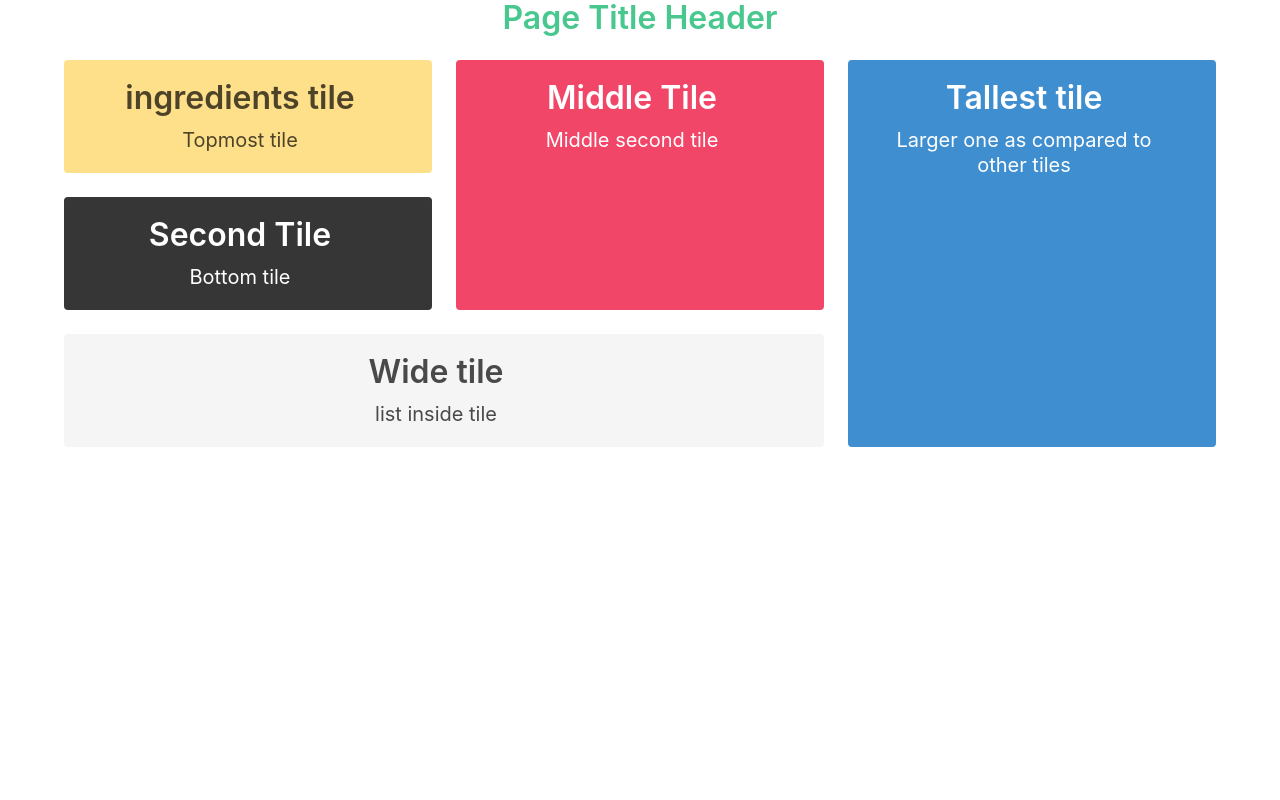
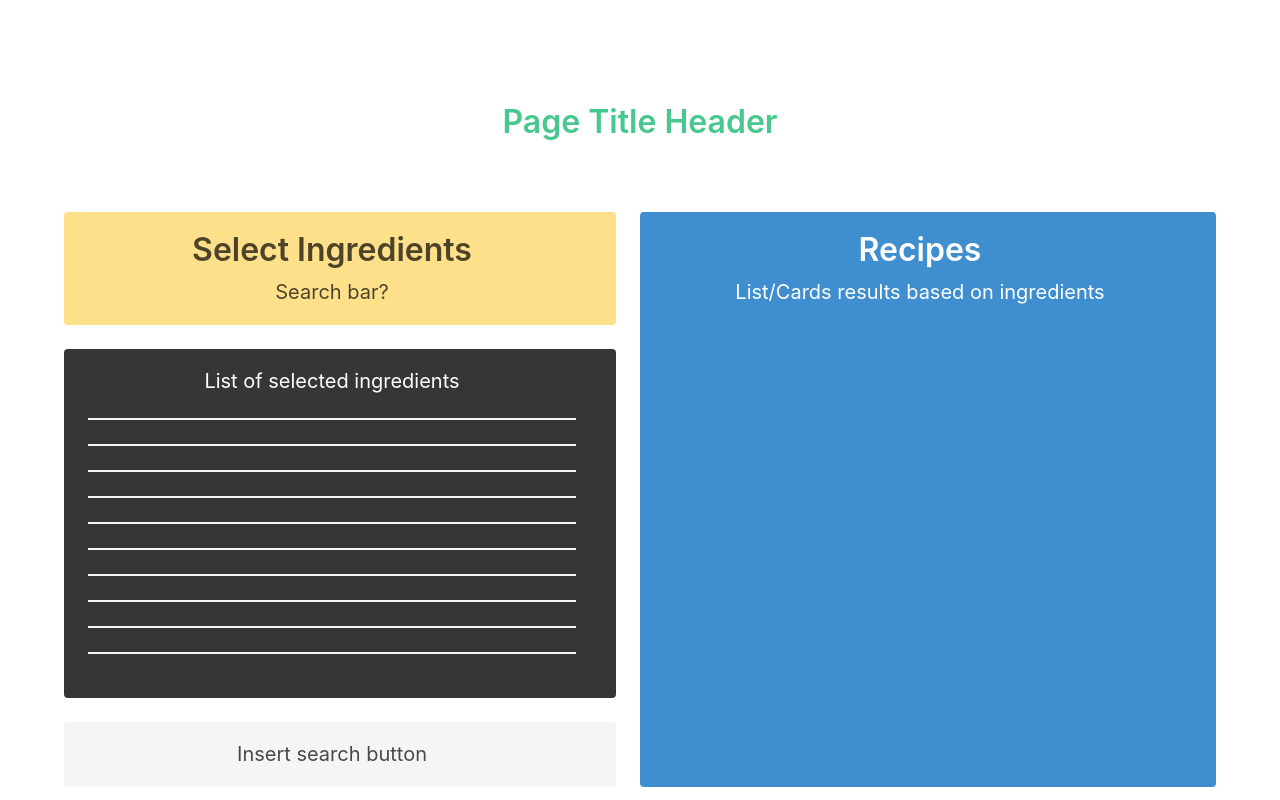
Before and after one commit to mayphamx/What2Eat-FullstackProject, a plain HTML site: page tasty.html in a window 1280 px wide. Drawn offline with nearby package versions, Linux system fonts and the light colour scheme.

Commit message:
edited css framework in the tasty.html

```diff
--- a/tasty.html
+++ b/tasty.html
@@ -14,65 +14,79 @@
 </head>
 
 <body>
-<div class="content container has-text-centered">
+	<div class="content container has-text-centered is-fullheight justify-content-center">
+		<br>
+		<br>
+		<br>
 		<h1 class="title has-text-success">Page Title Header</h1>
+		<br>
+		<br>
+		<!-- <div class="is-fullheight justify-content center"> -->
 
 
-	<!-- Tiles starts here -->
+
+		<!-- ingredients tile -->
 	<div class="tile is-ancestor">
-	<div class="tile is-vertical is-8">
+		<div class="tile is-vertical is-150">
 			<div class="tile">
 				<div class="tile is-parent is-vertical">
 					<article class="tile is-child notification is-warning">
-			<p class="title">ingredients tile</p>
+						<p class="title">Select Ingredients</p>
+						<p class="subtitle">Search bar?</p>
 
-
-			<p class="subtitle">Topmost tile</p>
-
-
+						<!-- second tile -->
 					</article>
 					<article class="tile is-child notification is-dark">
-			<p class="title">Second Tile</p>
-
-
-			<p class="subtitle">Bottom tile</p>
-
-
-			</article>
+						<!-- <p class="title"></p> -->
+						<p class="subtitle">List of selected ingredients</p>
+						<hr>
+						<hr>
+						<hr>
+						<hr>
+						<hr>
+						<hr>
+						<hr>
+						<hr>
+						<hr>
+						<hr>
+<!-- middle tile -->
+			<!-- </article>
 		</div>
 		<div class="tile is-parent">
 			<article class="tile is-child notification is-danger">
 			<p class="title">Middle Tile</p>
 
 
-			<p class="subtitle">Middle second tile</p>
+			<p class="subtitle">Middle second tile</p> -->
 
-
+<!-- wide tile -->
 			</article>
 		</div>
 		</div>
 		<div class="tile is-parent">
 		<article class="tile is-child notification is-light">
-			<p class="title">Wide tile</p>
+			<!-- <p class="title">Wide tile</p> -->
 
 
-			<p class="subtitle">list inside tile</p>
+			<p class="subtitle">Insert search button</p>
 
 		</article>
 		</div>
 	</div>
+	<!-- Tallest tile -->
 	<div class="tile is-parent">
 		<article class="tile is-child notification is-info">
 		<div class="content">
-			<p class="title">Tallest tile</p>
+			<p class="title">Recipes</p>
 
 			<p class="subtitle">
-			Larger one as compared to other tiles
+			List/Cards results based on ingredients
 			</p>
 
 			<div class="content"></div>
 		</div>
 		</article>
+	</div>
 	</div>
 	</div>
 	</div>
@@ -82,5 +96,4 @@
 
 
 
-
 <!-- site source: https://www.geeksforgeeks.org/bulma-tiles/?ref=lbp -->
```
Lines whose indentation alone changed are shown as unchanged.
